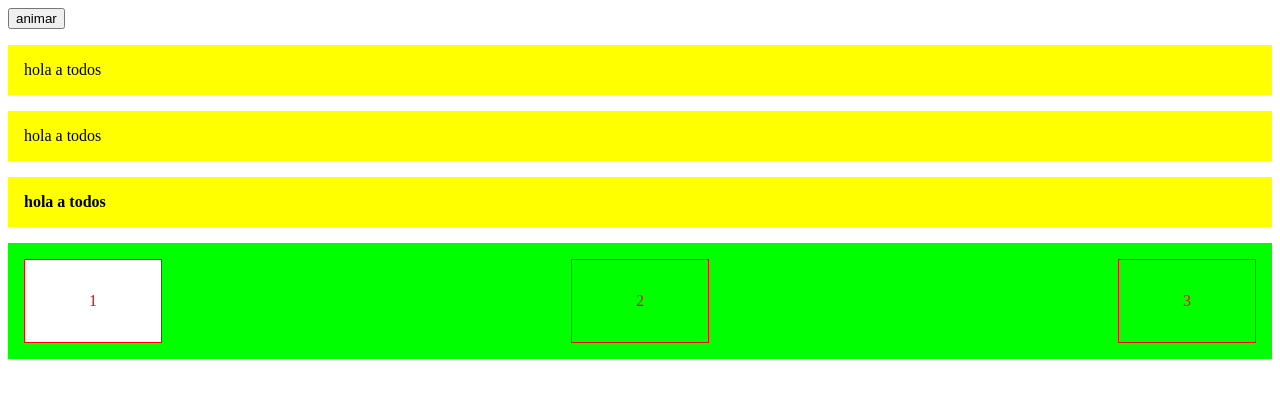
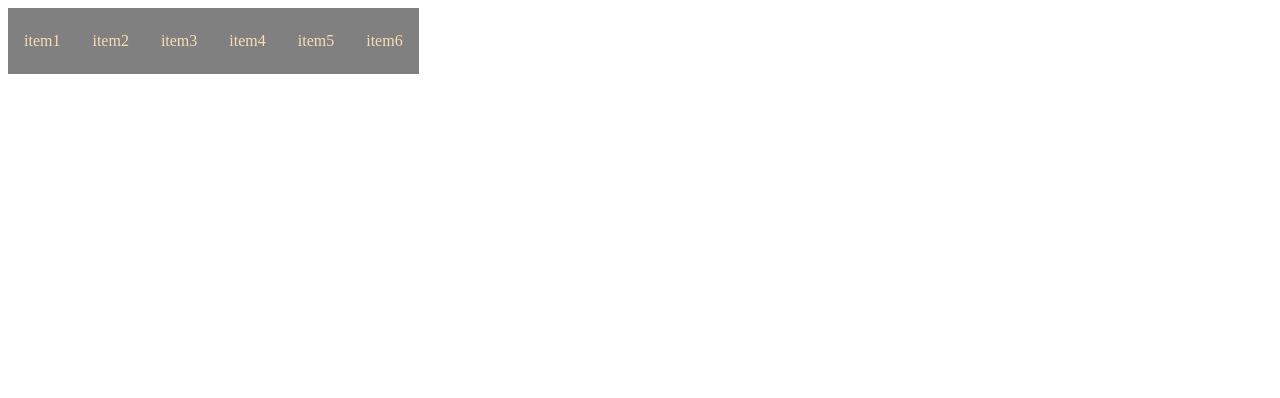
Before and after one commit to pedroalvaroccoyllocondori/CURSO_EDTEAM-css_animaciones, a plain HTML site: page index.html in a window 1280 px wide. Drawn offline with Linux system fonts and the light colour scheme.

Commit message:
ejercio menu con 2 niveles de submenu animado

```diff
--- a/index.html
+++ b/index.html
@@ -8,15 +8,29 @@
     <title>Document</title>
 </head>
 <body>
-    <button id="animate">animar</button>
-    <p>hola a todos</p>
-    <p><span>hola a todos</span></p>
-    <p><strong>hola a todos</strong></p>
-     <div class="flex">
-         <div class="item">1</div>
-         <div class="item">2</div>
-         <div class="item">3 </div>
-     </div>
+   <ul class="menu">
+       <li class="menu-item"><a href="#" class="menu-link">item1</a>
+        <ul class="submenu">
+            <li class="menu-item-submenu"><a href="#" class="menu-link-submenu">submenu1</a></li>
+            <li class="menu-item-submenu"><a href="#" class="menu-link-submenu">submenu2</a></li>
+            <li class="menu-item-submenu"><a href="#" class="menu-link-submenu">submenu3</a>
+                <ul class="submenu">
+                    <li class="menu-item-submenu"><a href="#" class="menu-link-submenu">subsubmenu1 1</a></li>
+                    <li class="menu-item-submenu"><a href="#" class="menu-link-submenu">subsubmenu2 1</a></li>
+                    <li class="menu-item-submenu"><a href="#" class="menu-link-submenu">subsubmenu3 1</a></li>
+                </ul>
+            </li>
+        </ul>
+       </li>
+       <li class="menu-item"><a href="#" class="menu-link">item2</a></li>
+       <li class="menu-item"><a href="#" class="menu-link">item3</a></li>
+       <li class="menu-item"><a href="#" class="menu-link">item4</a></li>
+       <li class="menu-item"><a href="#" class="menu-link">item5</a></li>
+       <li class="menu-item"><a href="#" class="menu-link">item6</a></li>
+   </ul>
+
+
+
 
      <script src="script.js "></script>
 
--- a/style.scss
+++ b/style.scss
@@ -1,47 +1,49 @@
-//elementos inline no se pueden transformar
-p{
-    background-color: yellow;
-    padding: 1em;
-    transition: all 1s;
-    .animate &:nth-of-type(1){
-        text-align: right;
+//ejercicio
+
+.menu,.submenu{
+    list-style: none;
+    margin-top: 0;
+    margin-bottom: 0;
+    padding-left: 0;
+}
+
+.menu{
+    display: flex;
+
+}
+
+.submenu{
+    position: absolute;
+    transform-origin: top center;
+    transform: scale(1,0);
+    transition: transform .2s;
+    ul{
+        top: 0;
+        left: 100%;
+
     }
+}
 
-    span{
-        position: relative;
-        left: 0;
-        transition: all .5s;
-        .animate &{
-            left: calc(100% - 1rem);
+
+[class^="menu-item"]{
+    background-color: gray;
+    position: relative;
+
+    &:hover{
+        background-color:rebeccapurple;
+
+        >.submenu{
+            transform: scale(1,1);
         }
     }
 
-    strong{
-        display: inline-block;
-        transition: all .5s;
-        .animate &{
-            transform: translateX(calc(100vw - 100% - 3em));
-        }
-    }
 }
 
-.flex{
-    display: flex;
-    background:lime;
-    padding:1rem;
-    justify-content:space-between;
+
+[class^="menu-link"]{
+    display: block;
+    text-decoration: none;
+    padding: 1.5em 1em;
+    color:wheat;
+    white-space: nowrap;
 }
-
-.item{
-        color: red;
-        padding:2rem 4rem;
-        border: 1px solid currentColor;
-         &:first-child{
-             background:white;
-             order:0;
-         }
-}
-
-.animate .item:first-child{
-        order:5;
-}
```
Also changed, not shown: style.css, 1 other file.
